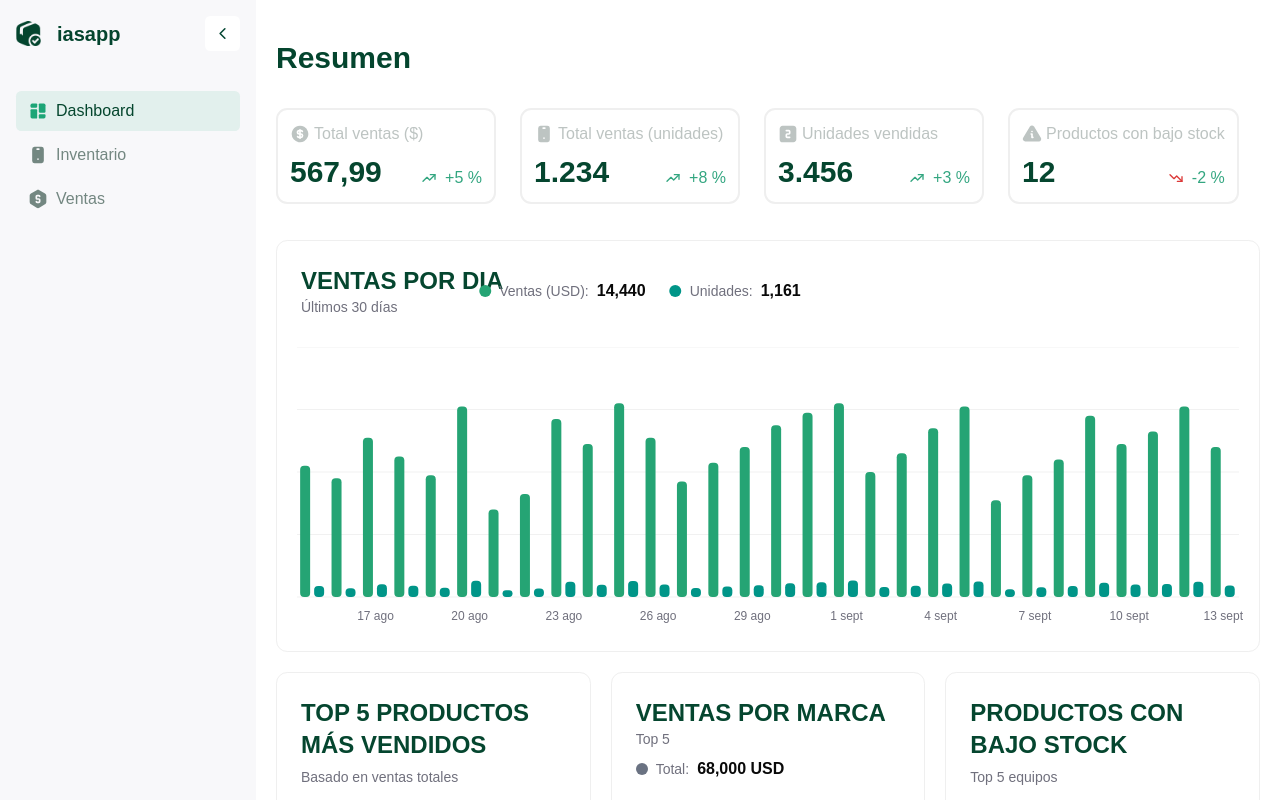
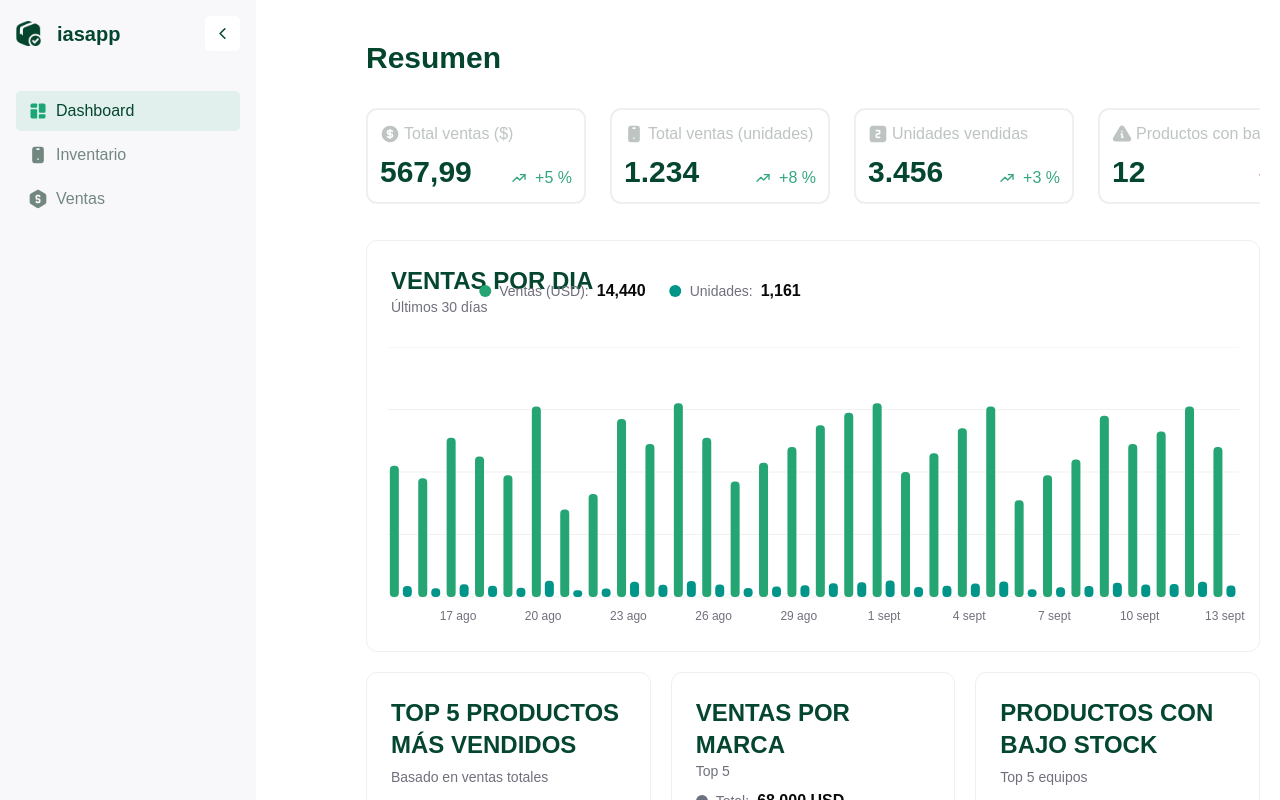
Before and after one commit to RoberthLoorDev/iasapp-nextjs, a Next.js app: page /resumen in a window 1280 px wide. Shown: the top 800 px of the page. Built offline with nearby package versions, Linux system fonts and the light colour scheme.

Commit message:
fix: ajustar margen izquierdo en el layout principal para mejorar la presentación

```diff
--- a/src/layout/MainLayout.tsx
+++ b/src/layout/MainLayout.tsx
@@ -10,7 +10,7 @@ export default function MainLayout({ children, title }: MainLayoutProps) {
      return (
           <div className="w-full min-h-screen flex">
                <SlideBarC />
-               <main className="flex-1 p-5 overflow-x-hidden mt-[20px]">
+               <main className="flex-1 p-5 overflow-x-hidden mt-[20px] ml-[90px]">
                     {title && <h1 className="text-3xl font-semibold text-[#04452E] mb-4">{title}</h1>}
                     {children}
                </main>
```
